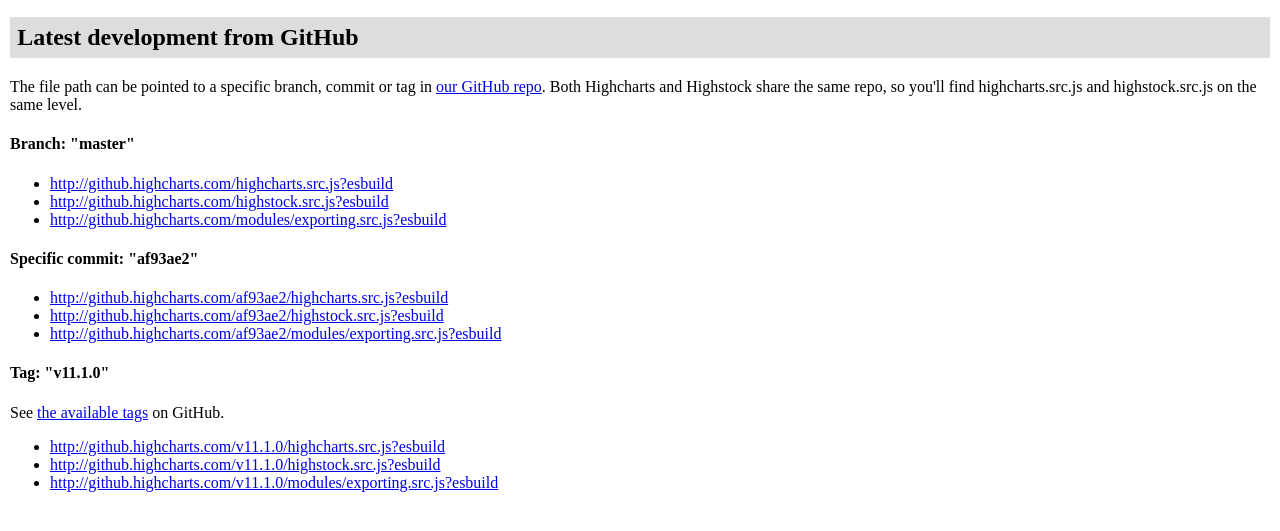
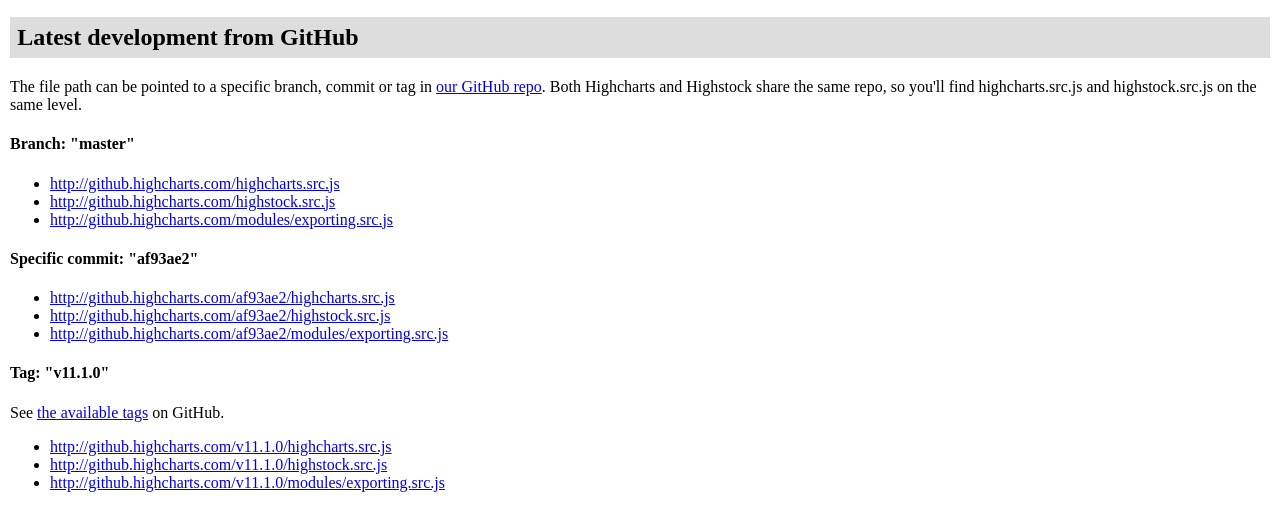
Before and after one commit to highcharts/github.highcharts.com, a website: page static/index.html in a window 1280 px wide. Shown: the part 101-632 px from the top of the page. Drawn offline with Linux system fonts and the light colour scheme.

Commit message:
Fixed links

```diff
--- a/static/index.html
+++ b/static/index.html
@@ -25,24 +25,24 @@
 
 <h4>Branch: "master"</h4>
 <ul>
-	<li><a href="/highcharts.src.js">http://github.highcharts.com/highcharts.src.js?esbuild</a></li>
-	<li><a href="/highstock.src.js">http://github.highcharts.com/highstock.src.js?esbuild</a></li>
-	<li><a href="/modules/exporting.src.js">http://github.highcharts.com/modules/exporting.src.js?esbuild</a></li>
+	<li><a href="/highcharts.src.js?esbuild">http://github.highcharts.com/highcharts.src.js</a></li>
+	<li><a href="/highstock.src.js?esbuild">http://github.highcharts.com/highstock.src.js</a></li>
+	<li><a href="/modules/exporting.src.js?esbuild">http://github.highcharts.com/modules/exporting.src.js</a></li>
 </ul>
 
 <h4>Specific commit: "af93ae2"</h4>
 <ul>
-	<li><a href="/af93ae2/highcharts.src.js">http://github.highcharts.com/af93ae2/highcharts.src.js?esbuild</a></li>
-	<li><a href="/af93ae2/highstock.src.js">http://github.highcharts.com/af93ae2/highstock.src.js?esbuild</a></li>
-	<li><a href="/af93ae2/modules/exporting.src.js">http://github.highcharts.com/af93ae2/modules/exporting.src.js?esbuild</a></li>
+	<li><a href="/af93ae2/highcharts.src.js?esbuild">http://github.highcharts.com/af93ae2/highcharts.src.js</a></li>
+	<li><a href="/af93ae2/highstock.src.js?esbuild">http://github.highcharts.com/af93ae2/highstock.src.js</a></li>
+	<li><a href="/af93ae2/modules/exporting.src.js?esbuild">http://github.highcharts.com/af93ae2/modules/exporting.src.js</a></li>
 </ul>
 
 <h4>Tag: "v11.1.0"</h4>
 <p>See <a href="https://github.com/highslide-software/highcharts.com/tags">the available tags</a> on GitHub.</p>
 <ul>
-	<li><a href="/v11.1.0/highcharts.src.js">http://github.highcharts.com/v11.1.0/highcharts.src.js?esbuild</a></li>
-	<li><a href="/v11.1.0/highstock.src.js">http://github.highcharts.com/v11.1.0/highstock.src.js?esbuild</a></li>
-	<li><a href="/v11.1.0/modules/exporting.src.js">http://github.highcharts.com/v11.1.0/modules/exporting.src.js?esbuild</a></li>
+	<li><a href="/v11.1.0/highcharts.src.js?esbuild">http://github.highcharts.com/v11.1.0/highcharts.src.js</a></li>
+	<li><a href="/v11.1.0/highstock.src.js?esbuild">http://github.highcharts.com/v11.1.0/highstock.src.js</a></li>
+	<li><a href="/v11.1.0/modules/exporting.src.js?esbuild">http://github.highcharts.com/v11.1.0/modules/exporting.src.js</a></li>
 </ul>
 
 </body>
```
